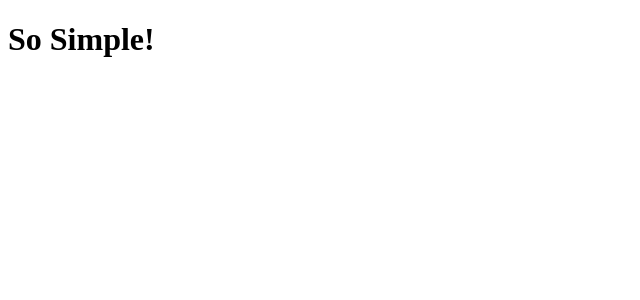
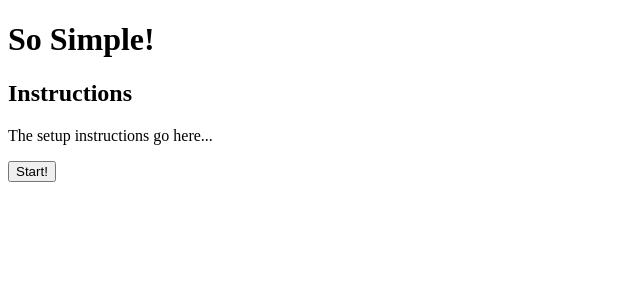
Before and after one commit to irlandsvenskar/kata-game, a React app: page / in a window 1280 px wide. Shown: the top 300 px of the page, without its empty margins (0-640 px from the left). Built offline with nearby package versions, Linux system fonts and the light colour scheme; the HTML template or start-up script is replaced by a standard one.

Commit message:
Add more elements to the main page

```diff
--- a/src/home/HomePage.jsx
+++ b/src/home/HomePage.jsx
@@ -5,6 +5,9 @@ export default class HomePage extends React.Component {
         return (
             <div>
                 <h1>So Simple!</h1>
+                <h2>Instructions</h2>
+                <p>The setup instructions go here...</p>
+                <button>Start!</button>
             </div>
         )
     }
```
Also changed, not shown: 1 other file (tests, documents, lock files or other folders).
